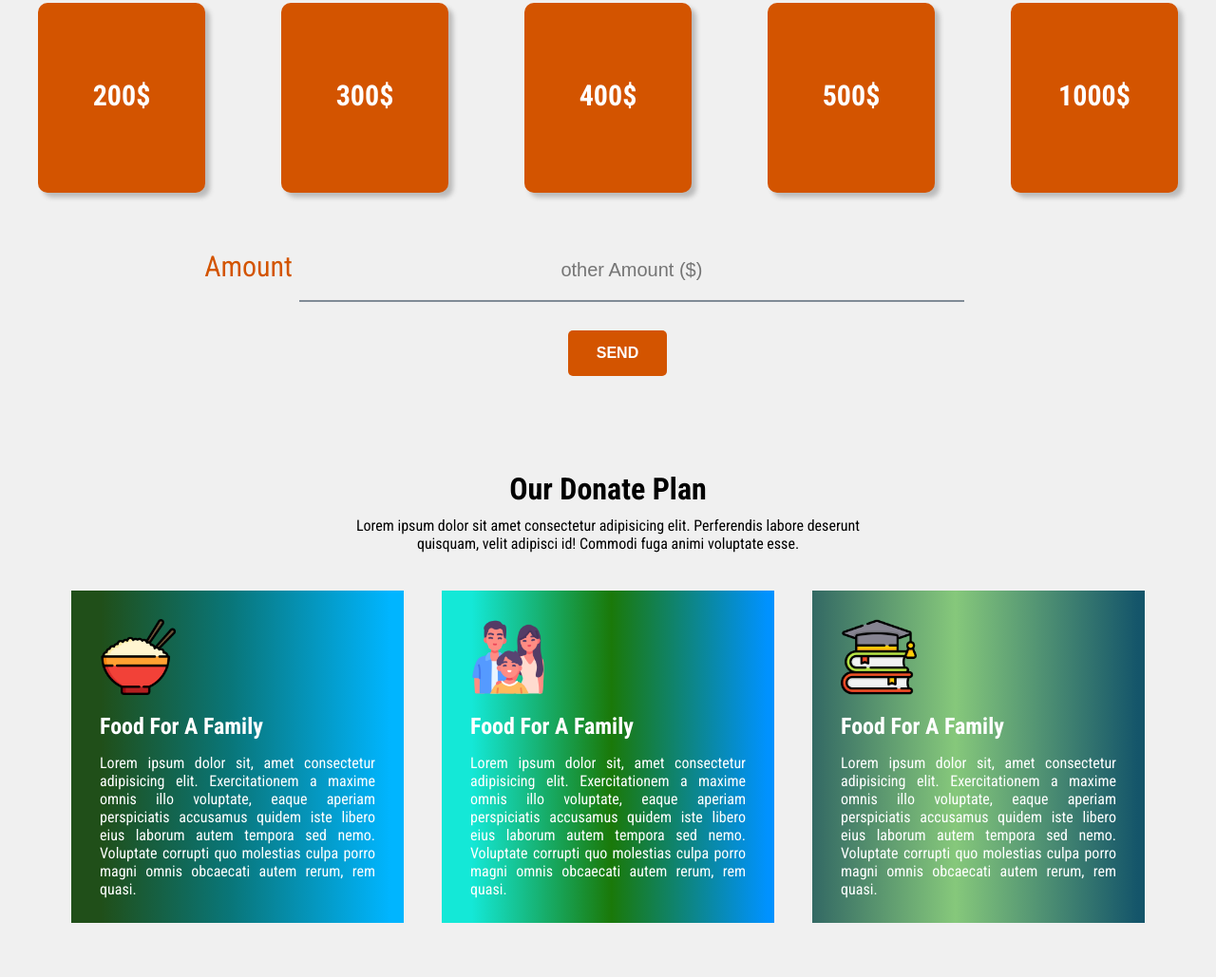
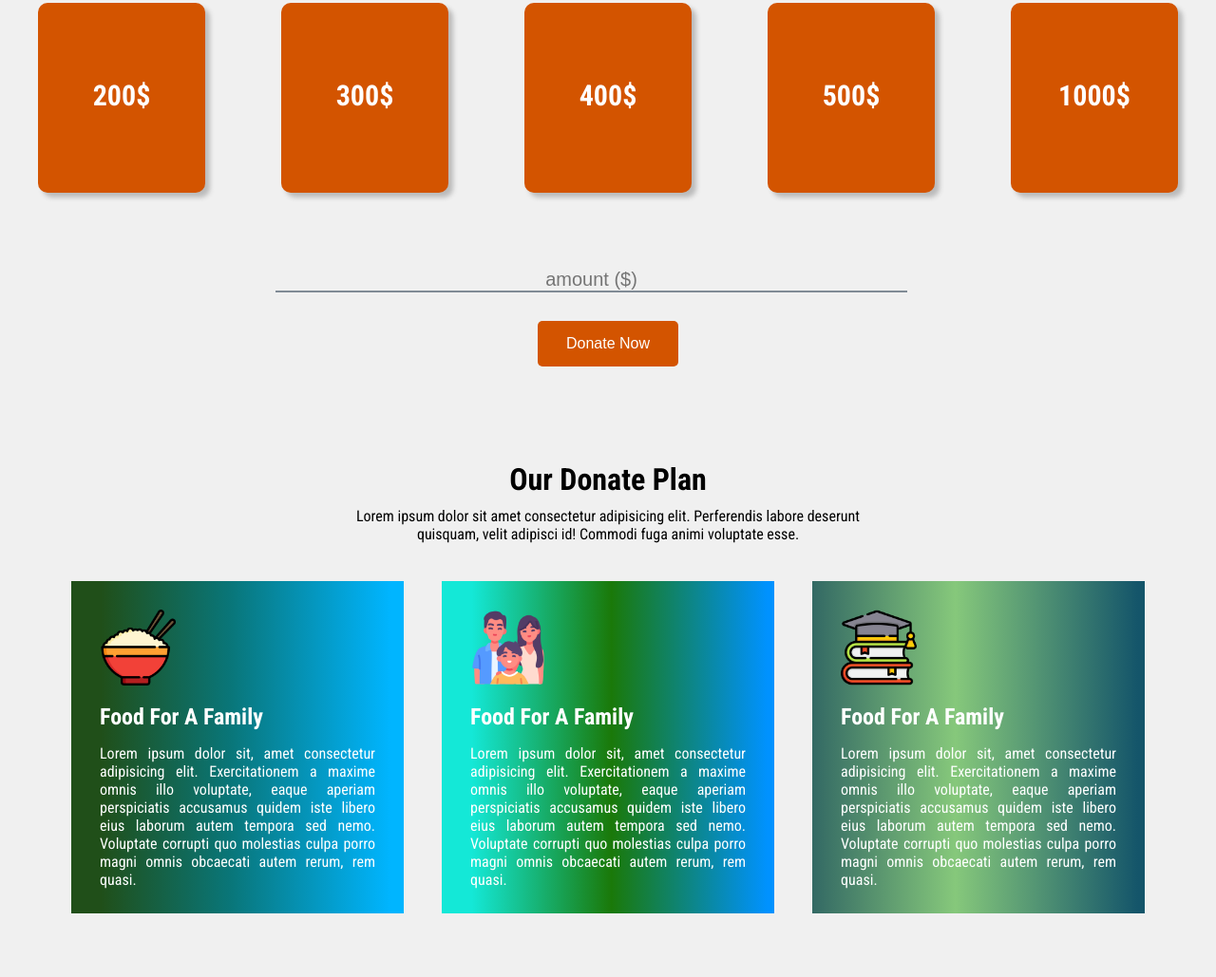
Before and after one commit to GaziMamur/Donate-Today, a plain HTML site: page index.html in a window 1280 px wide. Shown: the part 916-1945 px from the top of the page at 95% size. Drawn offline with Linux system fonts and the light colour scheme.

Commit message:
some edit

```diff
--- a/index.html
+++ b/index.html
@@ -49,15 +49,15 @@
                 <span>1000$</span>
             </div>
         </div>
-        <form >
-        <div class="donate-other-amount">
-            <label for="text">Amount</label>
-             <input type="text" class="no-outline" name="Amount" placeholder="other Amount ($)">
+            <div class="donate">
+                <div  class="donate-other-amount">
+                    <input type="text" name="Amount" placeholder="amount ($)">
+               </div>
+
+        <div  class="amount-btn">
+           <button>Donate Now</button>
         </div>
-     <div  class="amount-btn">
-        <button>SEND</button>
-     </div>
-    </form>
+            </div>
 
 
     </div>
--- a/style.css
+++ b/style.css
@@ -82,7 +82,6 @@ body{
 }
  .donate-text-part h1{
     font-size: 40px;
-
  }
 
  .donate-text-part p{
@@ -99,28 +98,30 @@ body{
 
 }
 .donate-other-amount{
-    margin-top: 50px;
+    margin-top: 70px;
     text-align: center;
     font-size: 30px;
     color: #D35400;
     padding-right: 50px;
 
 }
+.donate{
+    width: 700px;
+    margin: 0 auto;
+}
 .donate-other-amount input{
     background-color: #f0f0f0;
     border-style: hidden;
     outline: none;
+    padding: 0 200px;
     border-bottom: 2px solid #808B96;
-    width: 700px;
-    padding: 20px;
     text-align: center;
     font-size: 20px;
 
 }
 .amount-btn{
   text-align: center;
-  margin: 30px 0 0 70px;
-  padding-right: 50px;
+  padding-top: 30px;
 
 
 }
@@ -128,7 +129,6 @@ body{
     padding: 15px 30px;
     background-color: #D35400;
     font-size: 16px;
-    font-weight: 700;
     color: #fff;
     border: none;
     cursor: pointer;
```
